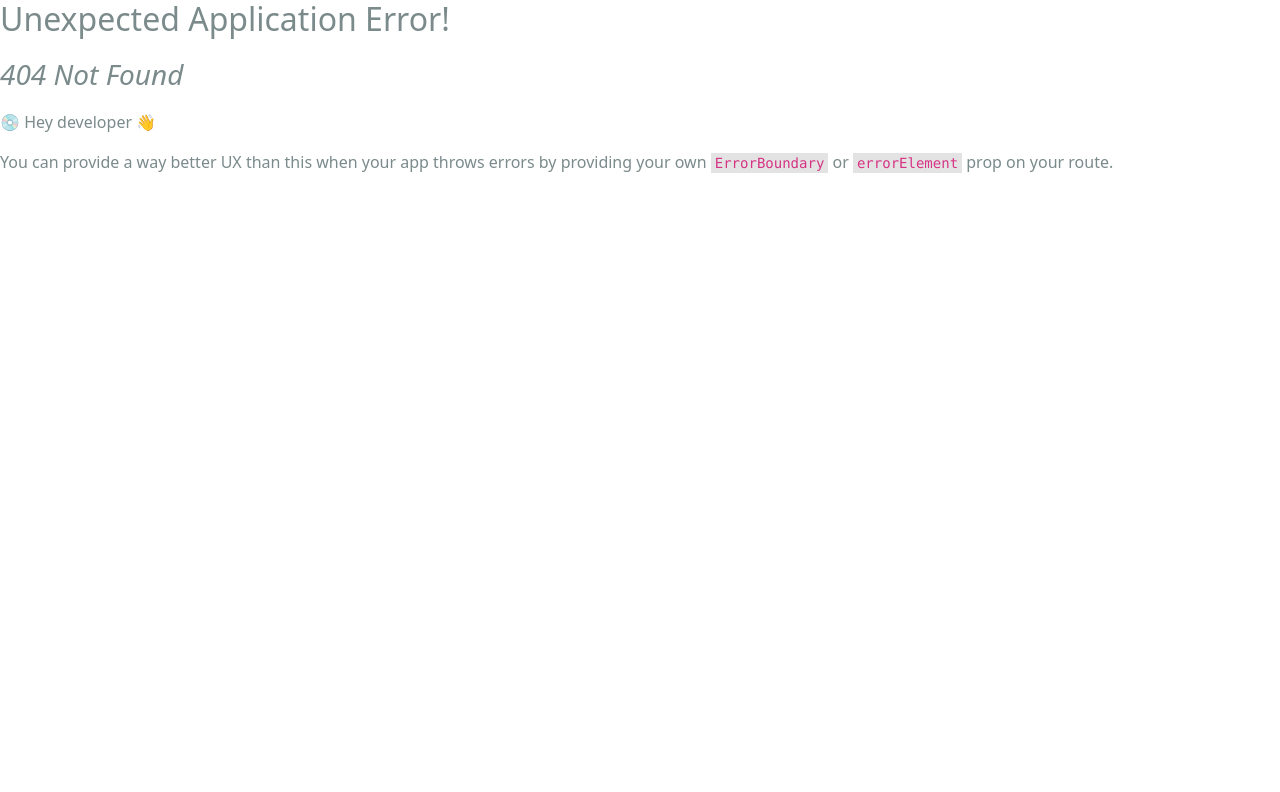
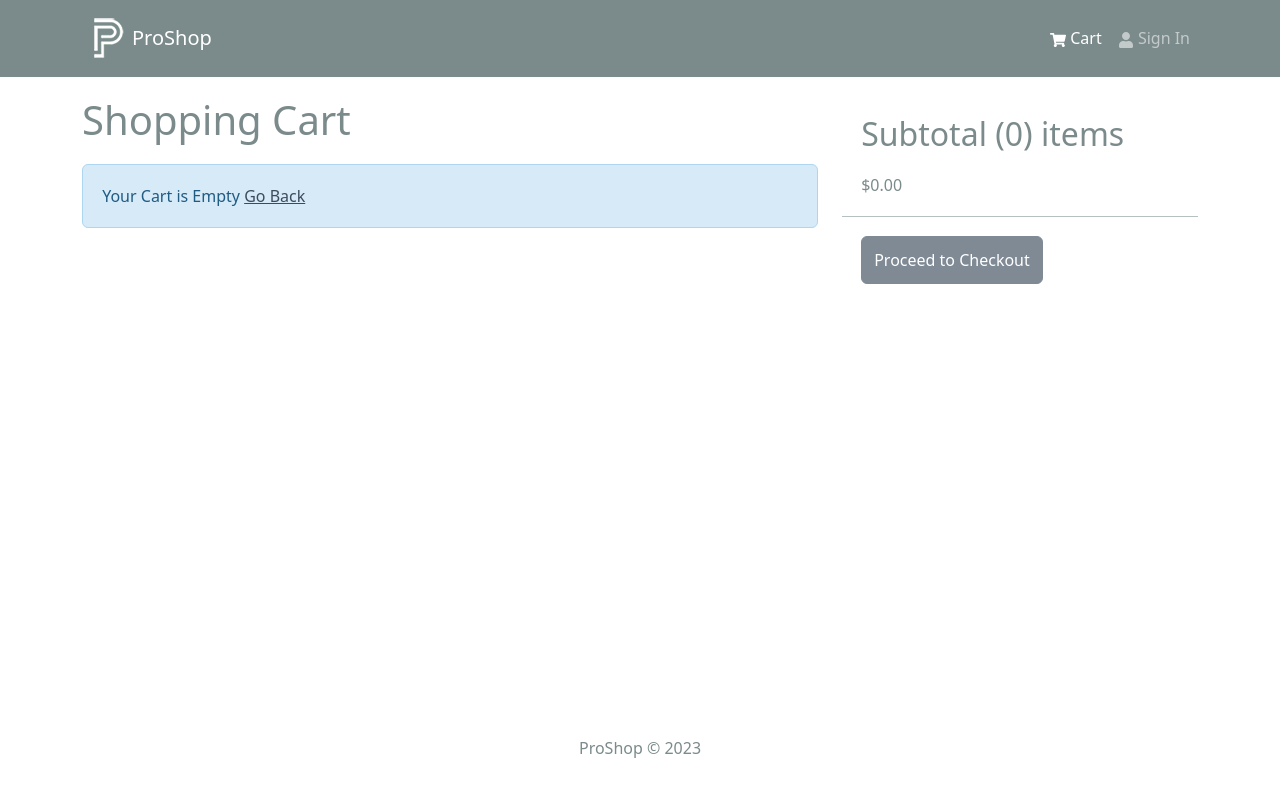
Before and after one commit to ianmcguinness/proshop_v2, a React (Vite) app in the folder frontend/: page /cart in a window 1280 px wide. Before the commit this address had no page. Shown: the top 792 px of the page. Built offline with nearby package versions, Linux system fonts and the light colour scheme.

Commit message:
Cart Screen

```diff
--- a/frontend/src/components/Header.jsx
+++ b/frontend/src/components/Header.jsx
@@ -1,9 +1,11 @@
-import { Navbar, Nav, Container } from 'react-bootstrap'
+import { useSelector } from 'react-redux'
+import { Navbar, Nav, Container, Badge } from 'react-bootstrap'
 import { LinkContainer } from 'react-router-bootstrap'
 import { FaShoppingCart, FaUser } from 'react-icons/fa'
 import Logo from '../assets/logo.png'
 
 const Header = () => {
+  const { cartItems } = useSelector(state => state.cart)
   return (
     <header>
       <Navbar bg='dark' variant='dark' expand='lg' collapseOnSelect>
@@ -18,6 +20,11 @@ const Header = () => {
               <LinkContainer to='/cart'>
                 <Nav.Link>
                   <FaShoppingCart /> Cart
+                  {cartItems.length > 0 && (
+                    <Badge pill bg='success' style={{ marginLeft: '5px' }}>
+                      {cartItems.reduce((acc, item) => acc + item.qty, 0)}
+                    </Badge>
+                  )}
                 </Nav.Link>
               </LinkContainer>
               <LinkContainer to='/login'>
--- a/frontend/src/main.jsx
+++ b/frontend/src/main.jsx
@@ -11,6 +11,7 @@ import store from './store.js'
 import App from './App.jsx'
 import HomeScreen from './screens/HomeScreen.jsx'
 import ProductScreen from './screens/ProductScreen.jsx'
+import CartScreen from './screens/CartScreen.jsx'
 import './assets/styles/bootstrap.custom.css'
 import './assets/styles/index.css'
 
@@ -19,6 +20,7 @@ const router = createBrowserRouter(
     <Route path='/' element={<App />}>
       <Route index path='/' element={<HomeScreen />} />
       <Route path='/products/:id' element={<ProductScreen />} />
+      <Route path='/cart' element={<CartScreen />} />
     </Route>
   )
 )
--- /dev/null
+++ b/frontend/src/screens/CartScreen.jsx
@@ -0,0 +1,95 @@
+import { Link, useNavigate } from 'react-router-dom'
+import { useDispatch, useSelector } from 'react-redux'
+import { addToCart, removeFromCart } from '../slices/cartSlice'
+import { Row, Col, ListGroup, Image, Form, Button } from 'react-bootstrap'
+import { FaTrash } from 'react-icons/fa'
+import Message from '../components/Message'
+
+const CartScreen = () => {
+  const navigate = useNavigate()
+  const dispatch = useDispatch()
+  const { cartItems } = useSelector(state => state.cart)
+  const addToCartHandler = (product, qty) => {
+    dispatch(addToCart({ ...product, qty }))
+  }
+  const removeFromCartHandler = id => {
+    dispatch(removeFromCart(id))
+  }
+  const checkoutHandler = () => {
+    navigate('/login/?redirect=/shipping')
+  }
+  return (
+    <Row>
+      <Col md={8}>
+        <h1 style={{ marginBottom: '20px' }}>Shopping Cart</h1>
+        {cartItems.length === 0 ? (
+          <Message>
+            Your Cart is Empty <Link to='/'>Go Back</Link>
+          </Message>
+        ) : (
+          <ListGroup variant='flush'>
+            {cartItems.map(item => (
+              <ListGroup.Item key={item._id}>
+                <Row>
+                  <Col md={2}>
+                    <Image src={item.image} alt={item.name} fluid rounded />
+                  </Col>
+                  <Col md={4}>
+                    <Link to={`/product/${item._id}`}>{item.name}</Link>
+                  </Col>
+                  <Col md={2}>${item.price}</Col>
+                  <Col md={2}>
+                    <Form.Control
+                      as='select'
+                      value={item.qty}
+                      onChange={e =>
+                        addToCartHandler(item, Number(e.target.value))
+                      }>
+                      {[...Array(item.countInStock).keys()].map(x => (
+                        <option key={x + 1} value={x + 1}>
+                          {x + 1}
+                        </option>
+                      ))}
+                    </Form.Control>
+                  </Col>
+                  <Col md={2}>
+                    <Button
+                      type='button'
+                      variant='light'
+                      onClick={() => removeFromCartHandler(item._id)}>
+                      <FaTrash />
+                    </Button>
+                  </Col>
+                </Row>
+              </ListGroup.Item>
+            ))}
+          </ListGroup>
+        )}
+      </Col>
+      <Col md={4}>
+        <ListGroup variant='flush'>
+          <ListGroup.Item>
+            <h2>{`Subtotal (${cartItems.reduce(
+              (acc, item) => acc + item.qty,
+              0
+            )}) items`}</h2>
+            $
+            {cartItems
+              .reduce((acc, item) => acc + item.price * item.qty, 0)
+              .toFixed(2)}
+          </ListGroup.Item>
+          <ListGroup.Item>
+            <Button
+              type='button'
+              className='btn-block'
+              disabled={cartItems.length === 0}
+              onClick={checkoutHandler}>
+              Proceed to Checkout
+            </Button>
+          </ListGroup.Item>
+        </ListGroup>
+      </Col>
+    </Row>
+  )
+}
+export default CartScreen
--- a/frontend/src/slices/cartSlice.js
+++ b/frontend/src/slices/cartSlice.js
@@ -20,9 +20,15 @@ const cartSlice = createSlice({
         state.cartItems = [...state.cartItems, item]
       }
       return updateCart(state)
+    },
+    removeFromCart: (state, action) => {
+      state.cartItems = state.cartItems.filter(
+        item => item._id !== action.payload
+      )
+      return updateCart(state)
     }
   }
 })
 
-export const { addToCart } = cartSlice.actions
+export const { addToCart, removeFromCart } = cartSlice.actions
 export default cartSlice.reducer
```
